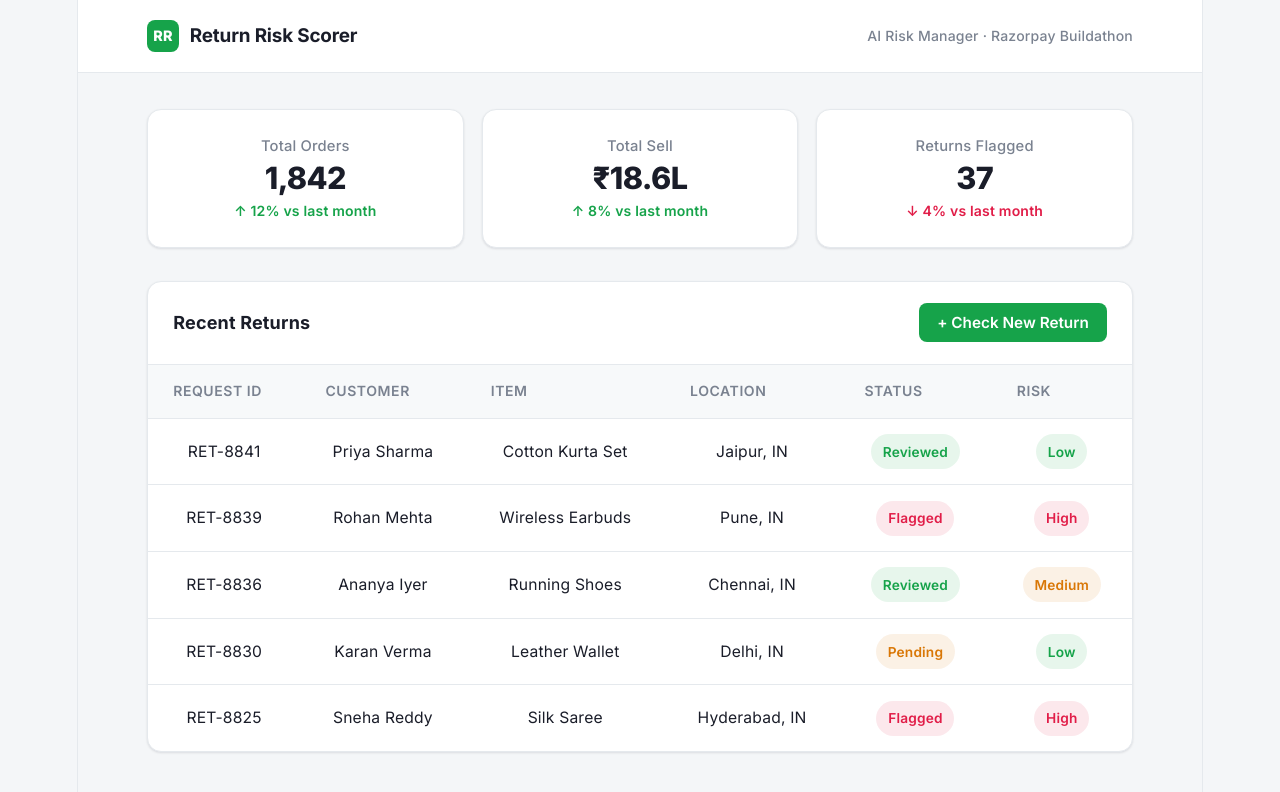
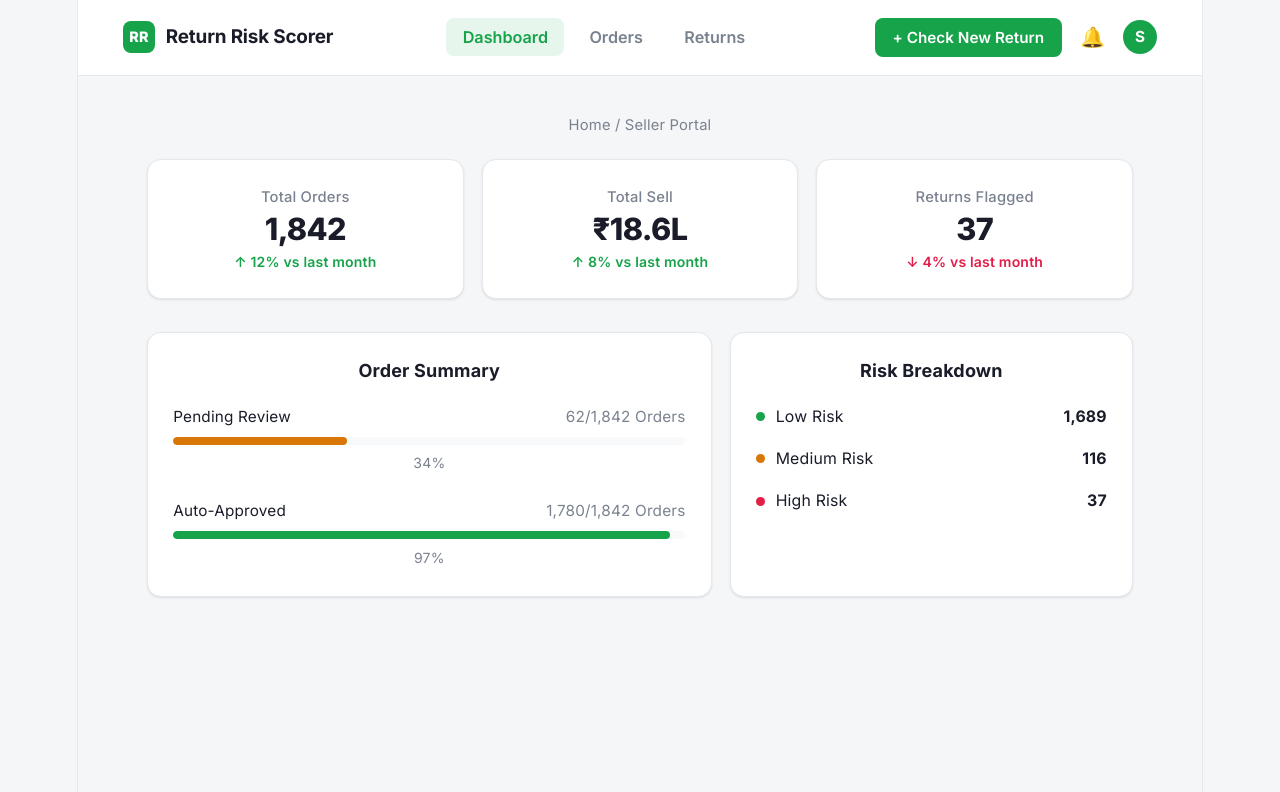
Before and after one commit to vegeta-afk/risk-of-returning, a React (Vite) app in the folder frontend/: page / in a window 1280 px wide. Shown: the top 792 px of the page. Built offline with nearby package versions, Linux system fonts and the light colour scheme.

Commit message:
fix:trying to mimic the original seller dashboard

```diff
--- a/frontend/src/App.css
+++ b/frontend/src/App.css
@@ -370,3 +370,131 @@ body {
   .returns-table { font-size: 0.8rem; }
   .returns-table th, .returns-table td { padding: 0.6rem 0.8rem; }
 }
+
+.navbar {
+  border-bottom: 1px solid var(--border);
+  background: var(--surface);
+  width: 100%;
+}
+
+.navbar-inner {
+  width: 100%;
+  padding: 1rem 2.5rem;
+  display: flex;
+  align-items: center;
+  justify-content: space-between;
+  gap: 2rem;
+}
+
+.nav-links {
+  display: flex;
+  gap: 0.5rem;
+  flex: 1;
+  justify-content: center;
+}
+
+.nav-link {
+  background: none;
+  border: none;
+  font-family: inherit;
+  font-size: 0.9rem;
+  font-weight: 600;
+  color: var(--text-muted);
+  padding: 0.5rem 0.9rem;
+  border-radius: 8px;
+  cursor: pointer;
+}
+
+.nav-link:hover { color: var(--text); }
+.nav-link.active { color: var(--accent); background: var(--accent-soft); }
+
+.navbar-right {
+  display: flex;
+  align-items: center;
+  gap: 1rem;
+}
+
+.bell { font-size: 1.1rem; cursor: pointer; }
+
+.avatar {
+  width: 34px; height: 34px;
+  border-radius: 50%;
+  background: var(--accent);
+  color: white;
+  display: flex; align-items: center; justify-content: center;
+  font-weight: 700; font-size: 0.85rem;
+}
+
+.breadcrumb {
+  color: var(--text-muted);
+  font-size: 0.82rem;
+  margin-bottom: 1.2rem;
+}
+
+.summary-grid {
+  display: grid;
+  grid-template-columns: 1.4fr 1fr;
+  gap: 1rem;
+}
+
+.summary-card {
+  background: var(--surface);
+  border: 1px solid var(--border);
+  border-radius: 14px;
+  padding: 1.4rem;
+  box-shadow: var(--shadow);
+}
+
+.summary-card h3 { font-size: 1rem; font-weight: 700; margin-bottom: 1.1rem; }
+
+.progress-block { margin-bottom: 1.2rem; }
+.progress-block:last-child { margin-bottom: 0; }
+
+.progress-label {
+  display: flex;
+  justify-content: space-between;
+  font-size: 0.85rem;
+  margin-bottom: 0.4rem;
+}
+
+.progress-count { color: var(--text-muted); }
+
+.progress-track {
+  width: 100%;
+  height: 8px;
+  background: var(--surface-2);
+  border-radius: 999px;
+  overflow: hidden;
+}
+
+.progress-fill { height: 100%; border-radius: 999px; }
+.fill-warning { background: var(--warning); }
+.fill-success { background: var(--success); }
+
+.progress-pct { font-size: 0.78rem; color: var(--text-muted); margin-top: 0.3rem; display: block; }
+
+.risk-breakdown { display: flex; flex-direction: column; gap: 0.9rem; }
+
+.risk-row {
+  display: flex;
+  align-items: center;
+  gap: 0.6rem;
+  font-size: 0.88rem;
+}
+
+.risk-row strong { margin-left: auto; }
+
+.dot { width: 9px; height: 9px; border-radius: 50%; display: inline-block; }
+.dot-low { background: var(--success); }
+.dot-medium { background: var(--warning); }
+.dot-high { background: var(--danger); }
+
+.status-intransit { background: var(--warning-soft); color: var(--warning); }
+.status-processing { background: var(--accent-soft); color: var(--accent); }
+.status-delivered { background: var(--success-soft); color: var(--success); }
+
+@media (max-width: 700px) {
+  .navbar-inner { flex-wrap: wrap; gap: 1rem; }
+  .nav-links { order: 3; width: 100%; justify-content: flex-start; }
+  .summary-grid { grid-template-columns: 1fr; }
+}
--- a/frontend/src/App.jsx
+++ b/frontend/src/App.jsx
@@ -1,11 +1,14 @@
 import { useState } from 'react';
+import Navbar from './components/Navbar';
 import Dashboard from './components/Dashboard';
+import Orders from './components/Orders';
+import Returns from './components/Returns';
 import SubmitReturn from './components/SubmitReturn';
 import RiskResult from './components/RiskResult';
 import './App.css';
 
 function App() {
-  const [view, setView] = useState('dashboard'); // 'dashboard' | 'form' | 'result'
+  const [view, setView] = useState('dashboard');
   const [result, setResult] = useState(null);
 
   const handleResult = (data) => {
@@ -15,26 +18,20 @@ function App() {
 
   const handleReset = () => {
     setResult(null);
-    setView('dashboard');
+    setView('returns');
   };
 
   return (
     <div className="app">
-      <header className="topbar">
-        <div className="topbar-inner">
-          <div className="brand">
-            <span className="brand-mark">RR</span>
-            <span className="brand-name">Return Risk Scorer</span>
-          </div>
-          <span className="topbar-tag">AI Risk Manager · Razorpay Buildathon</span>
-        </div>
-      </header>
+      <Navbar view={view} setView={setView} />
 
       <main className="main">
-        {view === 'dashboard' && <Dashboard onNewRequest={() => setView('form')} />}
+        {view === 'dashboard' && <Dashboard />}
+        {view === 'orders' && <Orders />}
+        {view === 'returns' && <Returns onNewRequest={() => setView('form')} />}
         {view === 'form' && (
           <>
-            <button className="back-link" onClick={() => setView('dashboard')}>← Back to Dashboard</button>
+            <button className="back-link" onClick={() => setView('returns')}>← Back to Returns</button>
             <SubmitReturn onResult={handleResult} />
           </>
         )}
--- a/frontend/src/components/Dashboard.jsx
+++ b/frontend/src/components/Dashboard.jsx
@@ -6,9 +6,11 @@ const dummyReturns = [
   { id: 'RET-8825', customer: 'Sneha Reddy', item: 'Silk Saree', location: 'Hyderabad, IN', status: 'Flagged', risk: 'High' },
 ];
 
-function Dashboard({ onNewRequest }) {
+function Dashboard() {
   return (
     <div className="page-wrap">
+      <p className="breadcrumb">Home / Seller Portal</p>
+
       <div className="stat-grid">
         <div className="stat-card">
           <span className="stat-label">Total Orders</span>
@@ -27,36 +29,41 @@ function Dashboard({ onNewRequest }) {
         </div>
       </div>
 
-      <div className="table-card">
-        <div className="table-header">
-          <h3>Recent Returns</h3>
-          <button className="new-request-btn" onClick={onNewRequest}>+ Check New Return</button>
+      <div className="summary-grid">
+        <div className="summary-card">
+          <h3>Order Summary</h3>
+
+          <div className="progress-block">
+            <div className="progress-label">
+              <span>Pending Review</span>
+              <span className="progress-count">62/1,842 Orders</span>
+            </div>
+            <div className="progress-track">
+              <div className="progress-fill fill-warning" style={{ width: '34%' }} />
+            </div>
+            <span className="progress-pct">34%</span>
+          </div>
+
+          <div className="progress-block">
+            <div className="progress-label">
+              <span>Auto-Approved</span>
+              <span className="progress-count">1,780/1,842 Orders</span>
+            </div>
+            <div className="progress-track">
+              <div className="progress-fill fill-success" style={{ width: '97%' }} />
+            </div>
+            <span className="progress-pct">97%</span>
+          </div>
         </div>
 
-        <table className="returns-table">
-          <thead>
-            <tr>
-              <th>Request ID</th>
-              <th>Customer</th>
-              <th>Item</th>
-              <th>Location</th>
-              <th>Status</th>
-              <th>Risk</th>
-            </tr>
-          </thead>
-          <tbody>
-            {dummyReturns.map((r) => (
-              <tr key={r.id}>
-                <td>{r.id}</td>
-                <td>{r.customer}</td>
-                <td>{r.item}</td>
-                <td>{r.location}</td>
-                <td><span className={`status-pill status-${r.status.toLowerCase()}`}>{r.status}</span></td>
-                <td><span className={`risk-pill risk-${r.risk.toLowerCase()}`}>{r.risk}</span></td>
-              </tr>
-            ))}
-          </tbody>
-        </table>
+        <div className="summary-card">
+          <h3>Risk Breakdown</h3>
+          <div className="risk-breakdown">
+            <div className="risk-row"><span className="dot dot-low"></span> Low Risk <strong>1,689</strong></div>
+            <div className="risk-row"><span className="dot dot-medium"></span> Medium Risk <strong>116</strong></div>
+            <div className="risk-row"><span className="dot dot-high"></span> High Risk <strong>37</strong></div>
+          </div>
+        </div>
       </div>
     </div>
   );
--- /dev/null
+++ b/frontend/src/components/Navbar.jsx
@@ -0,0 +1,26 @@
+function Navbar({ view, setView }) {
+  return (
+    <header className="navbar">
+      <div className="navbar-inner">
+        <div className="brand">
+          <span className="brand-mark">RR</span>
+          <span className="brand-name">Return Risk Scorer</span>
+        </div>
+
+        <nav className="nav-links">
+          <button className={`nav-link ${view === 'dashboard' ? 'active' : ''}`} onClick={() => setView('dashboard')}>Dashboard</button>
+          <button className={`nav-link ${view === 'orders' ? 'active' : ''}`} onClick={() => setView('orders')}>Orders</button>
+          <button className={`nav-link ${view === 'returns' ? 'active' : ''}`} onClick={() => setView('returns')}>Returns</button>
+        </nav>
+
+        <div className="navbar-right">
+          <button className="new-request-btn" onClick={() => setView('form')}>+ Check New Return</button>
+          <span className="bell">🔔</span>
+          <div className="avatar">S</div>
+        </div>
+      </div>
+    </header>
+  );
+}
+
+export default Navbar;
--- /dev/null
+++ b/frontend/src/components/Orders.jsx
@@ -0,0 +1,36 @@
+const dummyOrders = [
+  { id: 'ORD-5521', customer: 'Meera Nair', item: 'Denim Jacket', amount: '₹3,200', status: 'Delivered' },
+  { id: 'ORD-5519', customer: 'Arjun Kapoor', item: 'Bluetooth Speaker', amount: '₹2,450', status: 'In Transit' },
+  { id: 'ORD-5516', customer: 'Divya Menon', item: 'Yoga Mat', amount: '₹899', status: 'Delivered' },
+  { id: 'ORD-5510', customer: 'Vikram Rao', item: 'Office Chair', amount: '₹6,750', status: 'Processing' },
+];
+
+function Orders() {
+  return (
+    <div className="page-wrap">
+      <p className="breadcrumb">Home / Seller Portal / Orders</p>
+      <div className="table-card">
+        <div className="table-header">
+          <h3>All Orders</h3>
+        </div>
+        <table className="returns-table">
+          <thead>
+            <tr>
+              <th>Order ID</th><th>Customer</th><th>Item</th><th>Amount</th><th>Status</th>
+            </tr>
+          </thead>
+          <tbody>
+            {dummyOrders.map((o) => (
+              <tr key={o.id}>
+                <td>{o.id}</td><td>{o.customer}</td><td>{o.item}</td><td>{o.amount}</td>
+                <td><span className={`status-pill status-${o.status.toLowerCase().replace(' ', '')}`}>{o.status}</span></td>
+              </tr>
+            ))}
+          </tbody>
+        </table>
+      </div>
+    </div>
+  );
+}
+
+export default Orders;
--- /dev/null
+++ b/frontend/src/components/Returns.jsx
@@ -0,0 +1,39 @@
+const dummyReturns = [
+  { id: 'RET-8841', customer: 'Priya Sharma', item: 'Cotton Kurta Set', location: 'Jaipur, IN', status: 'Reviewed', risk: 'Low' },
+  { id: 'RET-8839', customer: 'Rohan Mehta', item: 'Wireless Earbuds', location: 'Pune, IN', status: 'Flagged', risk: 'High' },
+  { id: 'RET-8836', customer: 'Ananya Iyer', item: 'Running Shoes', location: 'Chennai, IN', status: 'Reviewed', risk: 'Medium' },
+  { id: 'RET-8830', customer: 'Karan Verma', item: 'Leather Wallet', location: 'Delhi, IN', status: 'Pending', risk: 'Low' },
+  { id: 'RET-8825', customer: 'Sneha Reddy', item: 'Silk Saree', location: 'Hyderabad, IN', status: 'Flagged', risk: 'High' },
+];
+
+function Returns({ onNewRequest }) {
+  return (
+    <div className="page-wrap">
+      <p className="breadcrumb">Home / Seller Portal / Returns</p>
+      <div className="table-card">
+        <div className="table-header">
+          <h3>Recent Returns</h3>
+          <button className="new-request-btn" onClick={onNewRequest}>+ Check New Return</button>
+        </div>
+        <table className="returns-table">
+          <thead>
+            <tr>
+              <th>Request ID</th><th>Customer</th><th>Item</th><th>Location</th><th>Status</th><th>Risk</th>
+            </tr>
+          </thead>
+          <tbody>
+            {dummyReturns.map((r) => (
+              <tr key={r.id}>
+                <td>{r.id}</td><td>{r.customer}</td><td>{r.item}</td><td>{r.location}</td>
+                <td><span className={`status-pill status-${r.status.toLowerCase()}`}>{r.status}</span></td>
+                <td><span className={`risk-pill risk-${r.risk.toLowerCase()}`}>{r.risk}</span></td>
+              </tr>
+            ))}
+          </tbody>
+        </table>
+      </div>
+    </div>
+  );
+}
+
+export default Returns;
```
